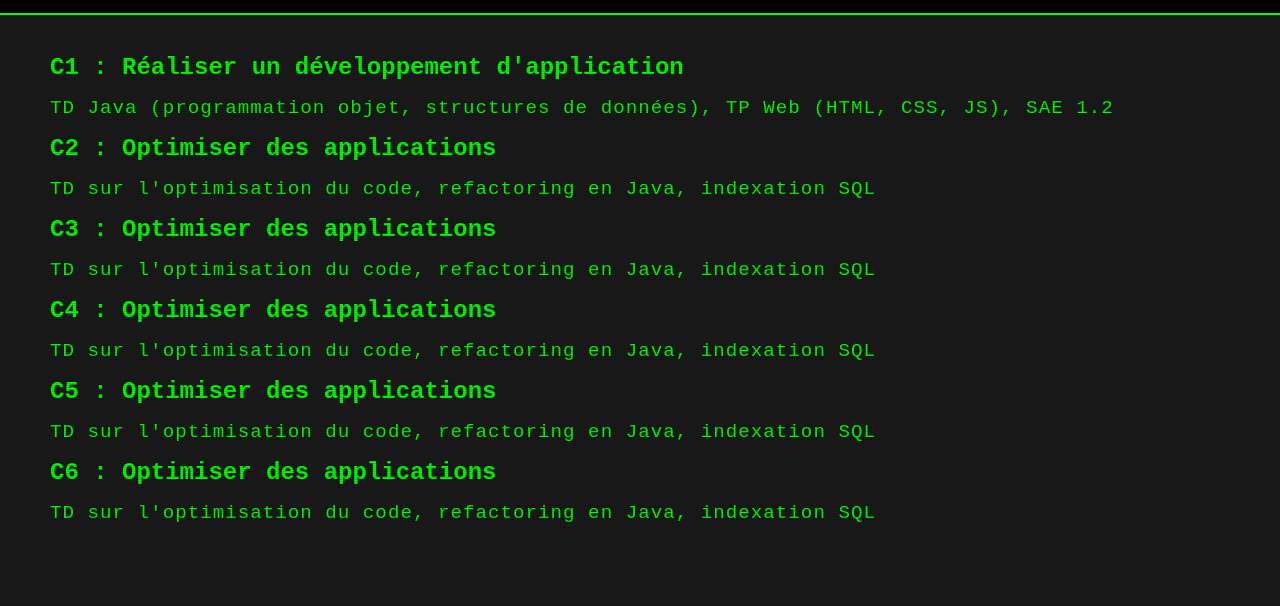
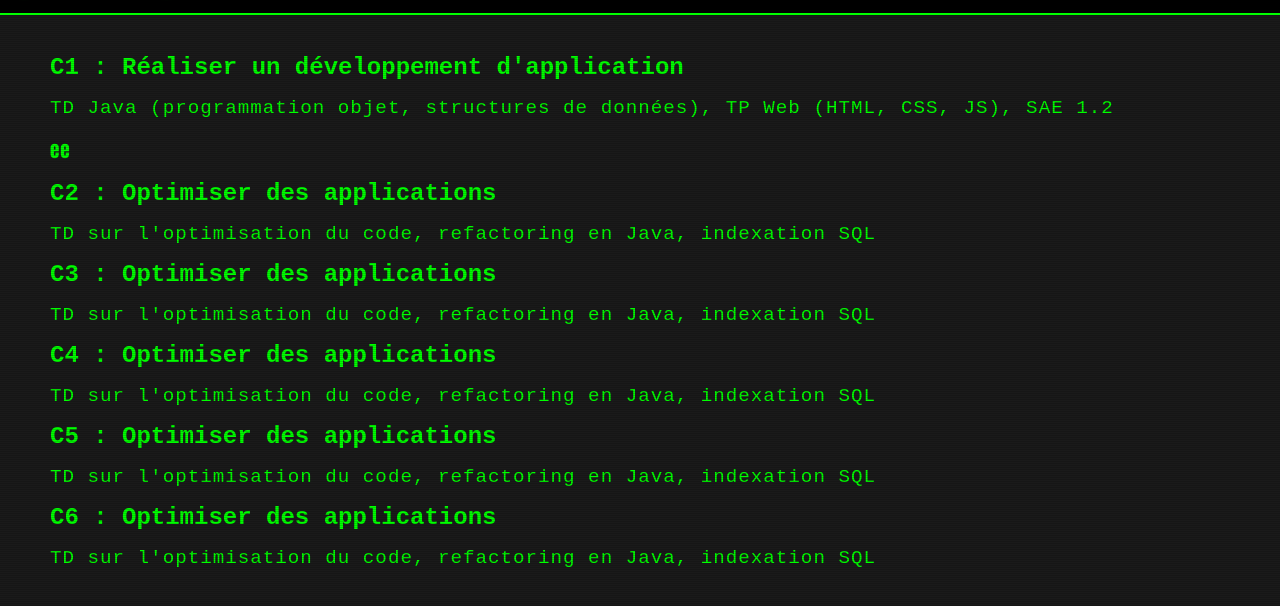
Before and after one commit to SAB-MH/SAB-MH.github.io, a plain HTML site: page skills.html in a window 1280 px wide. Shown: the part 46-652 px from the top of the page. Drawn offline with Linux system fonts and the light colour scheme.

Commit message:
Réglage des compétences

```diff
--- a/skills.html
+++ b/skills.html
@@ -21,9 +21,8 @@
         <div class="competence">
             <h2>C1 : Réaliser un développement d'application</h2>
             <p>TD Java (programmation objet, structures de données), TP Web (HTML, CSS, JS), SAE 1.2</p>
-            <div class="progress-bar">
-                <div class="progress" style="width: 70%"></div>
-            </div>
+
+            <p style="font-family: Impact, Haettenschweiler, 'Arial Narrow Bold', sans-serif;">ee</p>
         </div>
 
         <div class="competence">
@@ -60,9 +59,6 @@
             </div>
         </div>
 
-
-
-        <!-- Répéter pour C3-C6 -->
     </div>
 
     <script>
```
